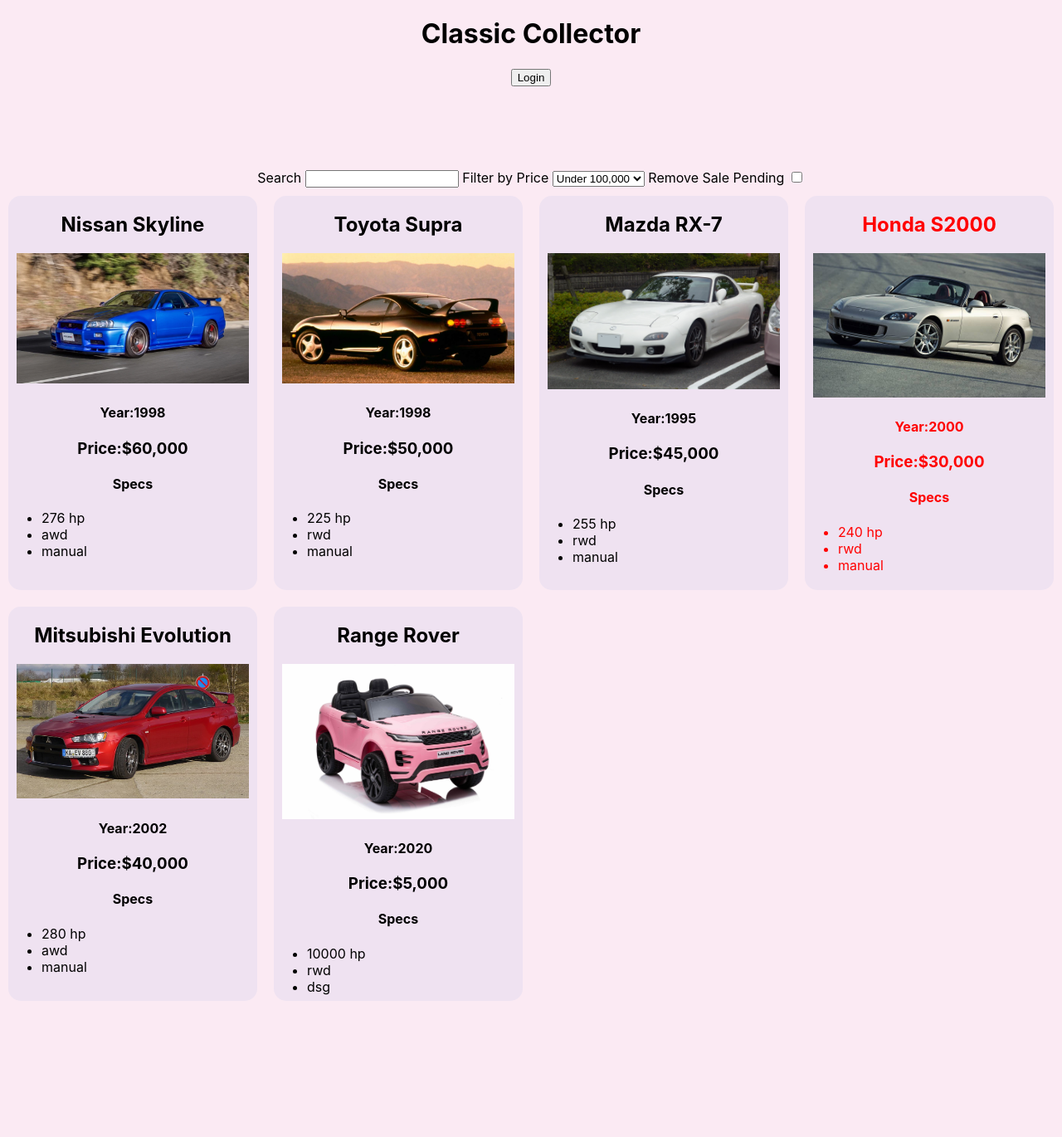
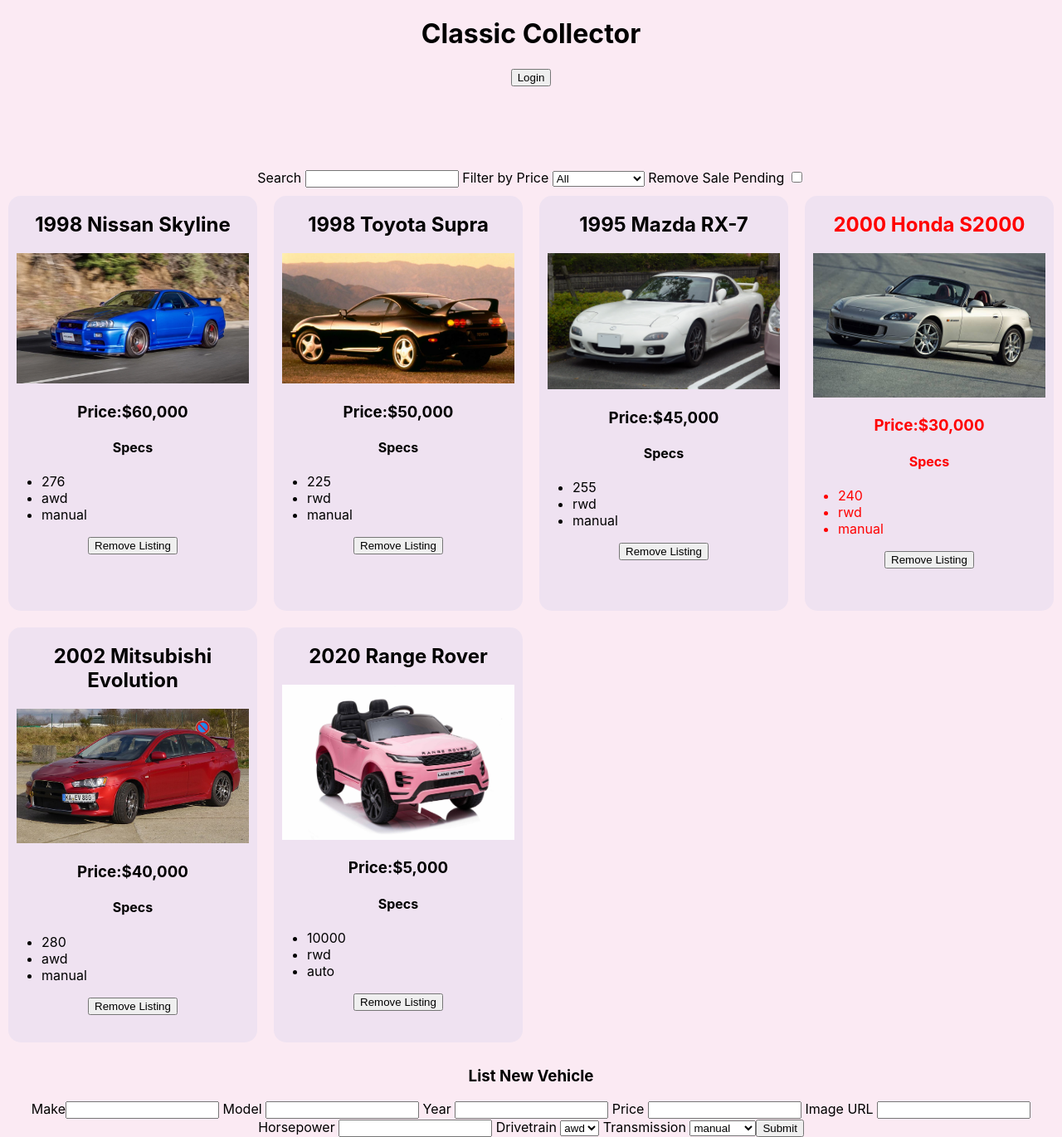
Before and after one commit to vpat95/classics-collector, a React (Create React App) app: page / in a window 1280 px wide. Shown: the whole page at 83% size. Before the commit the page ends 1216 px from the top, so only its background shows below. Built offline with nearby package versions, Linux system fonts and the light colour scheme.

Commit message:
controlled input functionality for SearchAndFilter  + adding form to gather new car object with state and controlled input

```diff
--- a/src/components/App.js
+++ b/src/components/App.js
@@ -3,11 +3,21 @@
 import Card from './Card';
 import SearchAndFilter from './SearchAndFilter';
 import carData from '../data/carData'
+import NewCarForm from './NewCarForm';
 
 function App() {
 
   const carCards = carData.map(car => {
-  return <Card style={{text: 'red'}} key={car.id} make={car.make} model={car.model} year={car.year} price={car.price.toLocaleString()} image={car.image} specs={car.specs} salePending={car.salePending}/>})
+  return <Card
+  style = {{text: 'red'}}
+  key = {car.id}
+  make = {car.make}
+  model = {car.model}
+  year = {car.year}
+  price = {car.price.toLocaleString()}
+  image = {car.image}
+  specs = {car.specs}
+  salePending = {car.salePending}/>})
 
   return (
     <div className="App">
@@ -16,6 +26,7 @@
       <main>
         {carCards}
       </main>
+      <NewCarForm />
     </div>
   );
 }
--- a/src/components/Card.js
+++ b/src/components/Card.js
@@ -9,14 +9,14 @@
 
     return(
         <div className={salePending ? 'sale': 'card'}>
-            <h2 className="card-header">{make} {model}</h2>
+            <h2 className="card-header">{year} {make} {model}</h2>
             <img src={image} alt='gtr'></img>
-            <h4>Year:{year}</h4>
             <h3> Price:${price}</h3>
             <h4>Specs</h4>
             <ul>
                 {carSpecs}
             </ul>
+            <button>Remove Listing</button>
         </div>
     )
 }
--- /dev/null
+++ b/src/components/NewCarForm.js
@@ -0,0 +1,72 @@
+import React,{useState} from 'react'
+
+function NewCarForm(){
+    const [formData, setFormData] = useState({
+        make: "",
+        model: "",
+        year: "",
+        price: "",
+        image: "",
+        specs: {
+            hp: "",
+            drivetrain: "awd",
+            transmission: "manual"
+        }
+    })
+
+    function handleChange(e){
+        if (e.target.id === 'hp' || e.target.id === 'drivetrain' || e.target.id ==='transmission'){
+            const key = (e.target.id)
+            setFormData({
+                ...formData,
+                specs:{...formData.specs, [key]: e.target.value}
+            })
+        }
+        else {
+        const key = (e.target.id)
+        setFormData({
+            ...formData,
+            [key] : e.target.value
+            })
+        }
+    }
+
+    function handleSubmit(e){
+        e.preventDefault()
+        console.log(formData)
+    }
+
+    return (
+        <div className='new-car-form'>
+            <h3>List New Vehicle</h3>
+            <form onSubmit={handleSubmit} name='new-car'>
+                <label htmlFor='make'>Make</label>
+                <input onChange={handleChange} value={formData.make} type='text' name='make' id='make'></input>
+                <label htmlFor='model'> Model </label>
+                <input onChange={handleChange} value={formData.model} type='text' name='model' id='model'></input>
+                <label htmlFor='year'> Year </label>
+                <input onChange={handleChange} value={formData.year} type='text' name='year' id='year'></input>
+                <label htmlFor='price'> Price </label>
+                <input onChange={handleChange} value={formData.price} type='text' name='price' id='price'></input>
+                <label htmlFor='image'> Image URL </label>
+                <input onChange={handleChange} value={formData.image} type='text' name='image' id='image'></input>
+                <label htmlFor='hp'> Horsepower </label>
+                <input onChange={handleChange} value={formData.specs.hp} type='text' name='hp' id='hp'></input>
+                <label htmlFor='drivetrain'> Drivetrain </label>
+                <select onChange={handleChange} value={formData.specs.drivetrain} name='drivetrain' id='drivetrain'>
+                    <option id='awd' name='awd'>awd</option>
+                    <option id='rwd' name='rwd'>rwd</option>
+                    <option id='fwd' name='fwd'>fwd</option>
+                </select>
+                <label onChange={handleChange} htmlFor='transmission'> Transmission </label>
+                <select onChange={handleChange} value={formData.specs.transmission} type='text' name='transmission' id='transmission'>
+                    <option id='manual' name='manual'>manual</option>
+                    <option id='automatic' name='automatic'>automatic</option>
+                </select>
+                <input type='submit' name='submit' id='submit'></input>
+            </form>
+        </div>
+    )
+}
+
+export default NewCarForm
--- a/src/components/SearchAndFilter.js
+++ b/src/components/SearchAndFilter.js
@@ -1,19 +1,34 @@
-import React from 'react'
+import React,{useState} from 'react'
 
 function SearchAndFilter(){
+    const [formData, setFormData] = useState({
+        search: "",
+        maxPrice: "All",
+        inStock: false
+    })
+
+    function handleChange(e){
+        const key = e.target.id
+        setFormData({
+            ...formData,
+            [key]: e.target.value
+        })
+    }
+
     return (
         <>
             <label htmlFor="search"> Search </label>
-            <input name='search' type='text'></input>
+            <input id="search" onChange={handleChange} name='search' type='text' value={formData.search}></input>
             <label htmlFor="price"> Filter by Price </label>
-            <select name='price'>
-                <option>Under 100,000</option>
-                <option>Under 50,000</option>
-                <option>Under 25,000</option>
-                <option>Under 10,000</option>
+            <select id="maxPrice" onChange={(e) => setFormData({...formData, maxPrice:e.target.value})} name='price' value={formData.maxPrice}>
+                <option value='All'>All</option>
+                <option value={'under100k'}>Under 100,000</option>
+                <option value={'under50k'}>Under 50,000</option>
+                <option value={'under25k'}>Under 25,000</option>
+                <option value={'under10k'}>Under 10,000</option>
             </select>
             <label htmlFor='stock'> Remove Sale Pending </label>
-            <input name='stock' type='checkbox'></input>
+            <input id="inStock" name='stock' type='checkbox' onChange={(e) => setFormData({...formData, inStock:e.target.checked})} checked={formData.inStock}></input>
         </>
     )
 }
--- a/src/data/carData.js
+++ b/src/data/carData.js
@@ -1,9 +1,9 @@
 const cars = [
- {id: 1, make:'Nissan', model:'Skyline', year:1998, price:60000, image:'images/gtr.webp', salePending:false, specs:{hp: '276 hp', drivetrain:'awd', transmission: 'manual'}},
- {id: 2, make:'Toyota', model:'Supra', year:1998, price:50000, image:'images/supra.webp', salePending:false, specs:{hp: '225 hp', drivetrain:'rwd', transmission: 'manual'}},
- {id: 3, make:'Mazda', model:'RX-7', year:1995, price:45000, image:'images/rx7.jpeg', salePending:false, specs:{hp: '255 hp', drivetrain:'rwd', transmission: 'manual'}},
- {id: 4, make:'Honda', model:'S2000', year:2000, price:30000, image:'images/s2000.jpeg', salePending:true, specs:{hp: '240 hp', drivetrain:'rwd', transmission: 'manual'}},
- {id: 5, make:'Mitsubishi', model:'Evolution', year:2002, price:40000, image:'images/evo.jpg', salePending:false, specs:{hp: '280 hp', drivetrain:'awd', transmission: 'manual'}},
- {id: 6, make:'Range', model:'Rover', year:2020, price:5000, image:'images/range.jpeg', salePending:false, specs:{hp: '10000 hp', drivetrain:'rwd', transmission: 'dsg'}}
+ {id: 1, make:'Nissan', model:'Skyline', year:1998, price:60000, image:'images/gtr.webp', salePending:false, specs:{hp: 276, drivetrain:'awd', transmission: 'manual'}},
+ {id: 2, make:'Toyota', model:'Supra', year:1998, price:50000, image:'images/supra.webp', salePending:false, specs:{hp: 225, drivetrain:'rwd', transmission: 'manual'}},
+ {id: 3, make:'Mazda', model:'RX-7', year:1995, price:45000, image:'images/rx7.jpeg', salePending:false, specs:{hp: 255, drivetrain:'rwd', transmission: 'manual'}},
+ {id: 4, make:'Honda', model:'S2000', year:2000, price:30000, image:'images/s2000.jpeg', salePending:true, specs:{hp: 240, drivetrain:'rwd', transmission: 'manual'}},
+ {id: 5, make:'Mitsubishi', model:'Evolution', year:2002, price:40000, image:'images/evo.jpg', salePending:false, specs:{hp: 280, drivetrain:'awd', transmission: 'manual'}},
+ {id: 6, make:'Range', model:'Rover', year:2020, price:5000, image:'images/range.jpeg', salePending:false, specs:{hp: 10000, drivetrain:'rwd', transmission: 'auto'}}
 ]
 export default cars
--- a/src/styles/index.css
+++ b/src/styles/index.css
@@ -25,7 +25,7 @@
 .card{
   background: rgba(131, 160, 219, 0.1);
   width: 300px;
-  height: 475px;
+  height: 500px;
   margin: 10px;
   border-radius: 15px;
 }
@@ -49,7 +49,7 @@
 .sale {
   background: rgba(131, 160, 219, 0.1);
   width: 300px;
-  height: 475px;
+  height: 500px;
   margin: 10px;
   border-radius: 15px;
   color: red;
```
